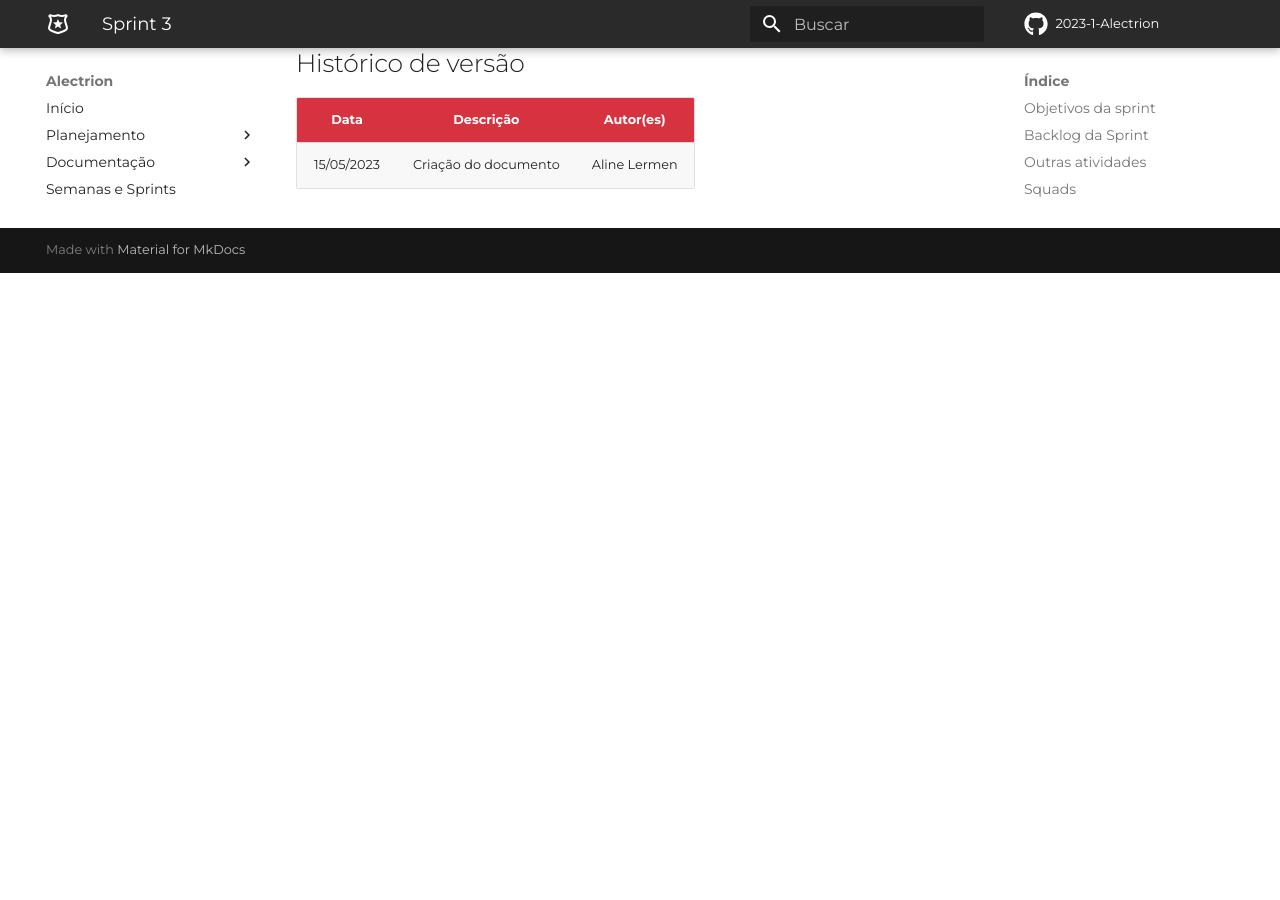
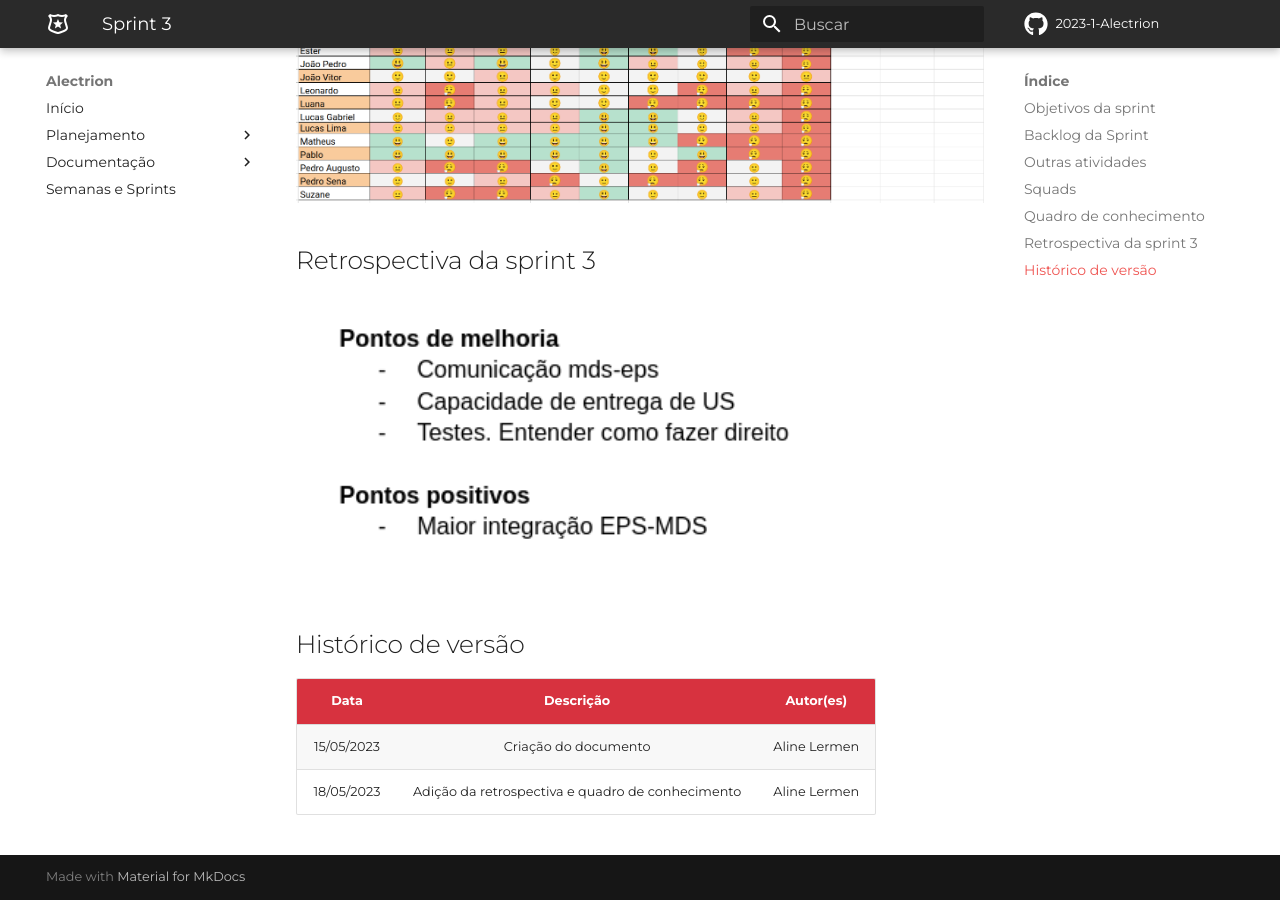
Before and after one commit to fga-eps-mds/2023-1-Alectrion-DOC, an MkDocs documentation site: the page built from docs/semanas-sprints/sprint3.md, in a window 1280 px wide and 900 px high, scrolled down 1464 px. Built offline with MkDocs 1.6.1 and Material for MkDocs 9.7.7, drawn with Linux system fonts in a browser that asks for light colours; some web fonts are replaced; comment, search, counter and statistics services are not loaded; before the commit the page ends 1737 px from its top, so only the background shows below that.

Commit message:
#67 docs: adiciona retro e quadro da sprint 3

```diff
--- a/docs/semanas-sprints/sprint3.md
+++ b/docs/semanas-sprints/sprint3.md
@@ -33,12 +33,14 @@
 
 
 ## Quadro de conhecimento
+<img src="../../assets/quadro-conhecimento/quadro-sprint3.png">
 
 ## Retrospectiva da sprint 3
-
+<img src="../../assets/retrospectivas/retro-sprint3.png">
 
 ## Histórico de versão
 
 |**Data**|**Descrição**|**Autor(es)**|
 |--------|-------------|--------------|
 | 15/05/2023 | Criação do documento | Aline Lermen |
+| 18/05/2023 | Adição da retrospectiva e quadro de conhecimento | Aline Lermen |
```
Also changed, not shown: docs/assets/quadro-conhecimento/quadro-sprint3.png (added), docs/assets/retrospectivas/retro-sprint3.png (added).
